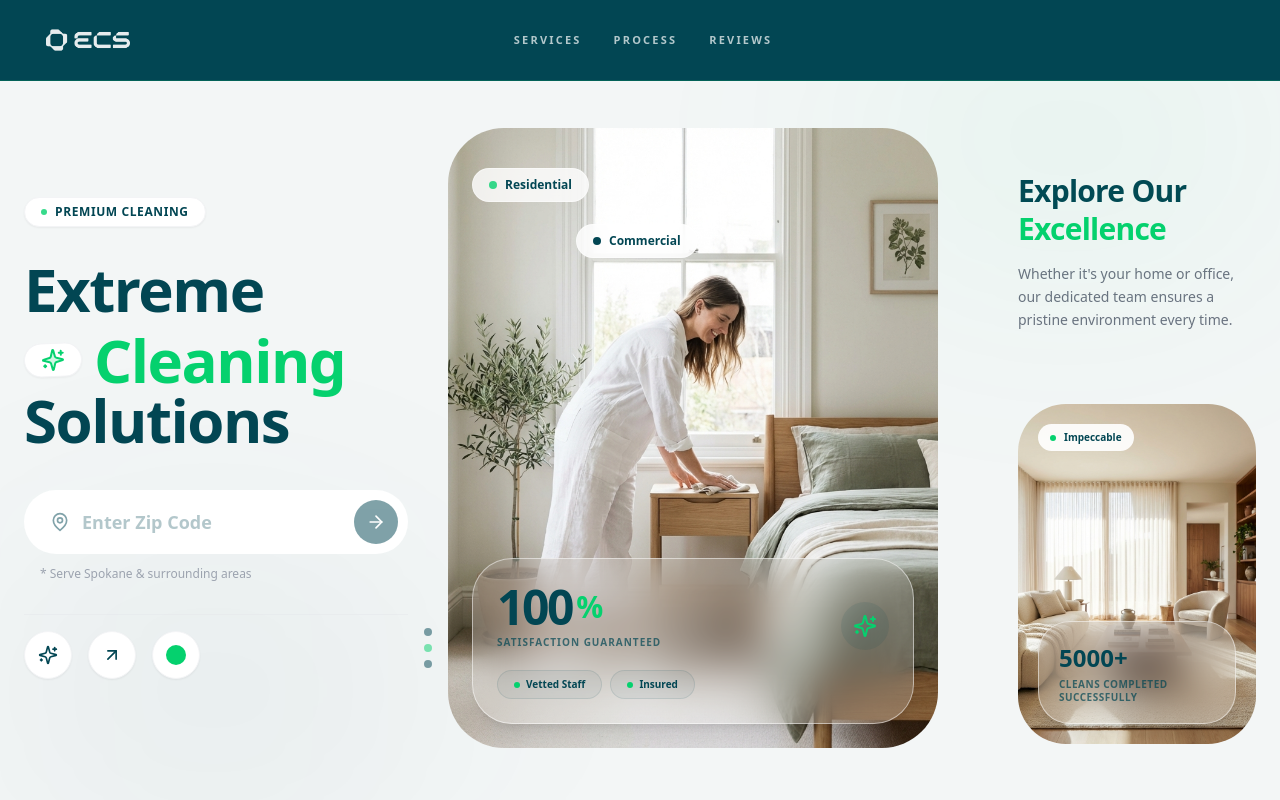
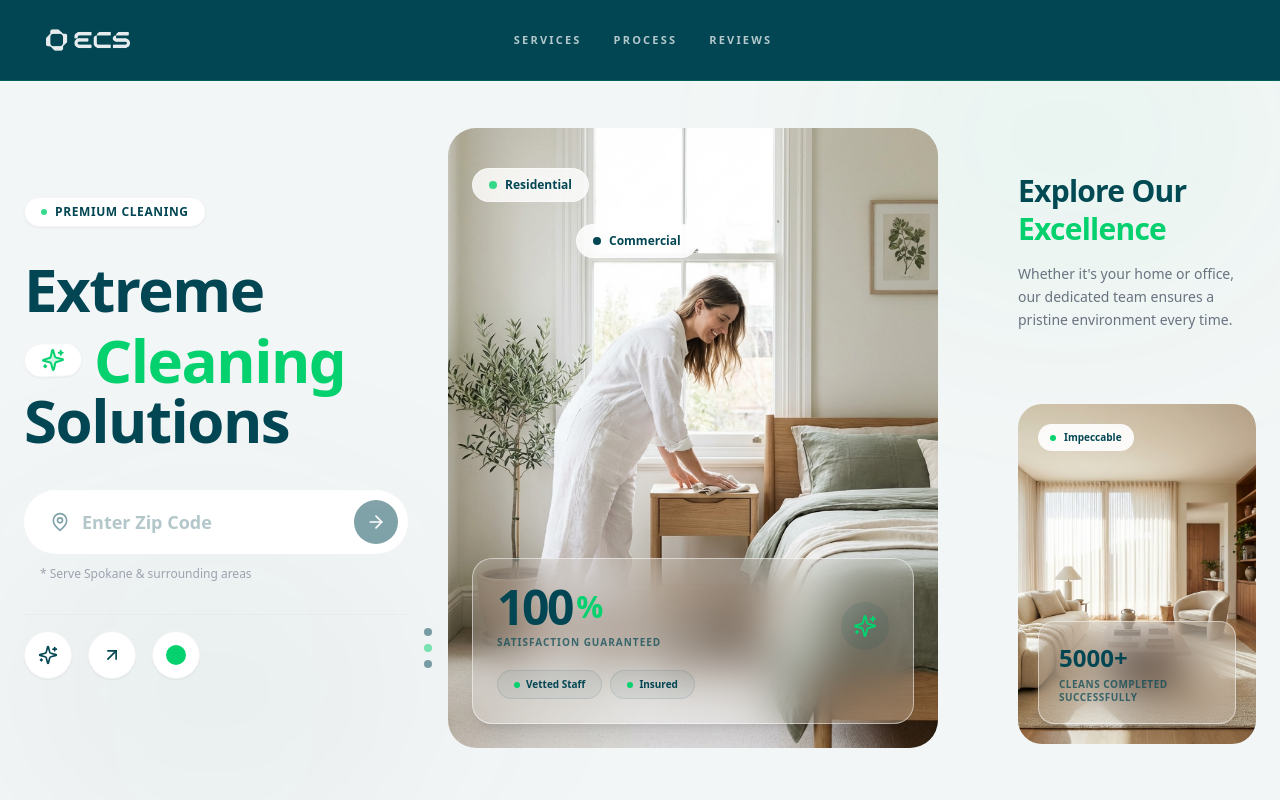
Before and after one commit to renatoquerales28-byte/extreme-cleaning-next, a Next.js app: page / in a window 1280 px wide. Shown: the top 800 px of the page. Built offline with nearby package versions, Linux system fonts and the light colour scheme.

Commit message:
UI: Reduce Hero section card border radius by half

```diff
--- a/src/components/landing/HeroSection.tsx
+++ b/src/components/landing/HeroSection.tsx
@@ -125,7 +125,7 @@ export default function HeroSection() {
                         </motion.div>
 
                         {/* Main Image */}
-                        <div className="w-full h-full rounded-[3.5rem] overflow-hidden relative group">
+                        <div className="w-full h-full rounded-[1.75rem] overflow-hidden relative group">
                             <Image
                                 src="/brand/hero_woman_cleaning.png"
                                 alt="Professional Cleaner"
@@ -135,7 +135,7 @@ export default function HeroSection() {
                             />
 
                             {/* Stats Overlay - Liquid Glass Light Version */}
-                            <div className="absolute bottom-6 left-6 right-6 p-6 bg-white/20 backdrop-blur-[20px] rounded-[2.5rem] text-[#024653] border border-white/50 shadow-xl">
+                            <div className="absolute bottom-6 left-6 right-6 p-6 bg-white/20 backdrop-blur-[20px] rounded-[1.25rem] text-[#024653] border border-white/50 shadow-xl">
                                 <div className="flex items-end justify-between">
                                     <div>
                                         <div className="text-4xl lg:text-5xl font-bold tracking-tighter flex items-center gap-1">
@@ -183,7 +183,7 @@ export default function HeroSection() {
                         initial={{ opacity: 0, scale: 0.9 }}
                         animate={{ opacity: 1, scale: 1 }}
                         transition={{ delay: 0.4, duration: 0.6 }}
-                        className="relative rounded-[3rem] overflow-hidden h-[340px] group"
+                        className="relative rounded-[1.5rem] overflow-hidden h-[340px] group"
                     >
                         <Image
                             src="/brand/service-residential.png"
@@ -199,7 +199,7 @@ export default function HeroSection() {
                         </div>
 
                         {/* Lower Overlay - Liquid Glass Light Version */}
-                        <div className="absolute inset-x-5 bottom-5 bg-white/20 backdrop-blur-[20px] p-5 rounded-[2rem] text-[#024653] border border-white/50 shadow-xl">
+                        <div className="absolute inset-x-5 bottom-5 bg-white/20 backdrop-blur-[20px] p-5 rounded-[1rem] text-[#024653] border border-white/50 shadow-xl">
                             <div className="text-2xl font-bold">5000+</div>
                             <p className="text-[10px] opacity-70 leading-tight mt-1 font-extrabold uppercase tracking-wider">
                                 Cleans Completed <br /> Successfully
```
